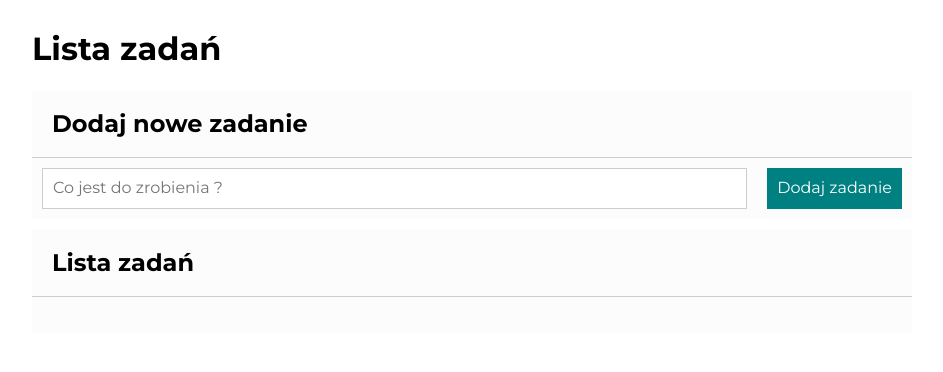
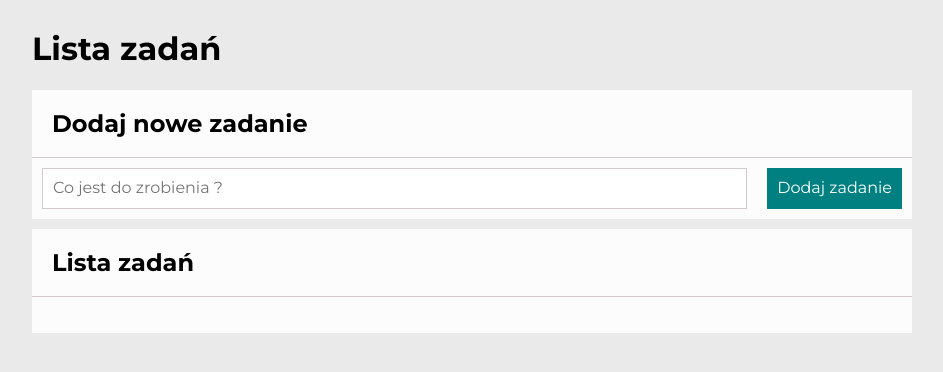
Before and after one commit to WiktoriaNizielska/todo-list-react, a React (Create React App) app: page / in a window 1280 px wide. Shown: the top 372 px of the page, without its empty margins (168-1111 px from the left). Built offline with nearby package versions, Linux system fonts and the light colour scheme.

Commit message:
theme updated

```diff
--- a/src/Buttons/styled.js
+++ b/src/Buttons/styled.js
@@ -21,7 +21,7 @@ export const Button = styled.button`
     }
 
     &:hover{
-        filter:brightness(140%);
+        color:${({ theme }) => theme.color.java};
     }
 
     &:disabled{
--- a/src/theme.js
+++ b/src/theme.js
@@ -1,12 +1,13 @@
 export const theme = {
   color: {
-    grey: "#eaeaea",
     teal: "#008080",
     white: "#ffffff",
     green: "#357f30",
     red: "#d13232",
     alabaster: "#fcfcfc",
     grey: "#ccc",
+    gallery: "#eaeaea",
+    java: "#0FB3B3",
   },
   breakpoint: {
     mobileMax: 767,
```
